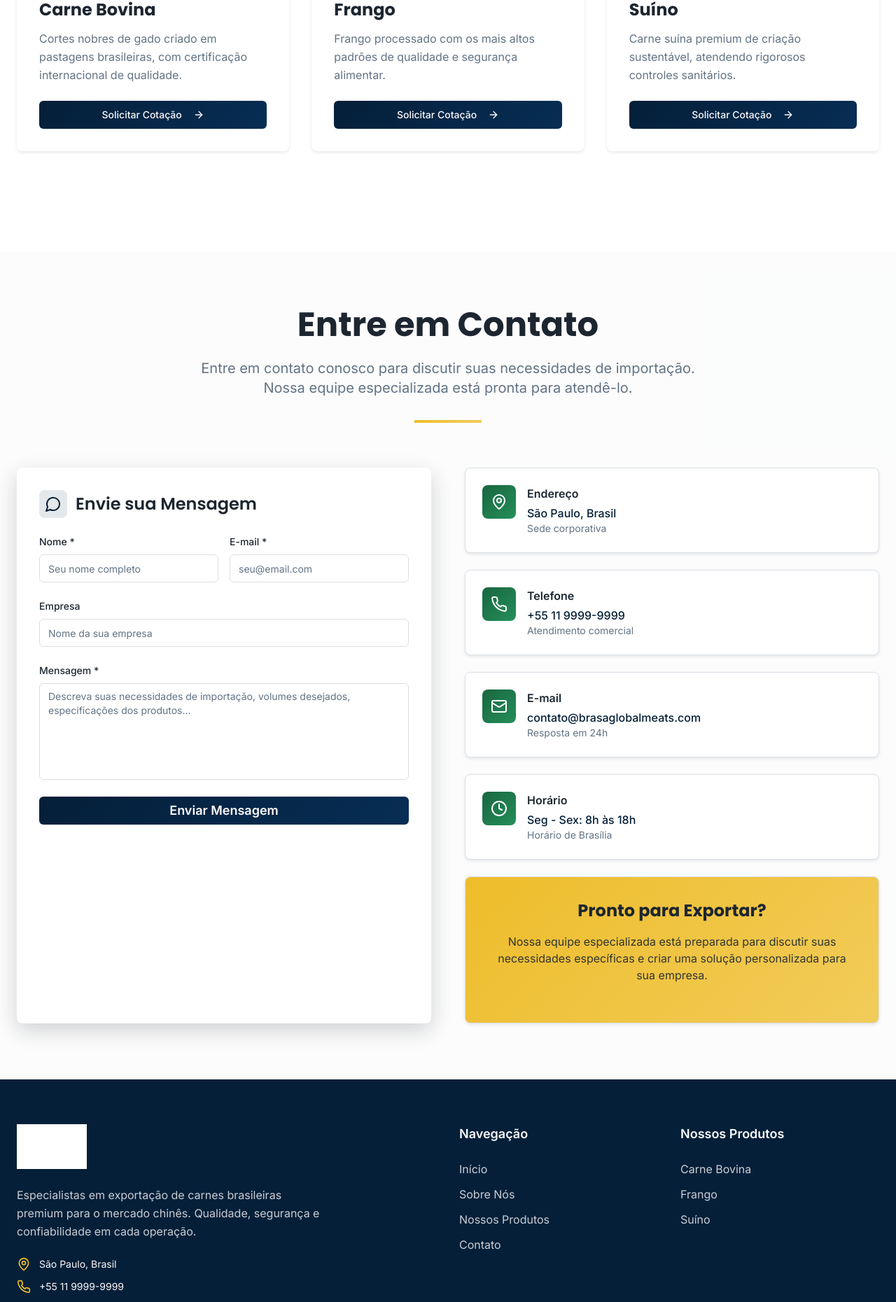
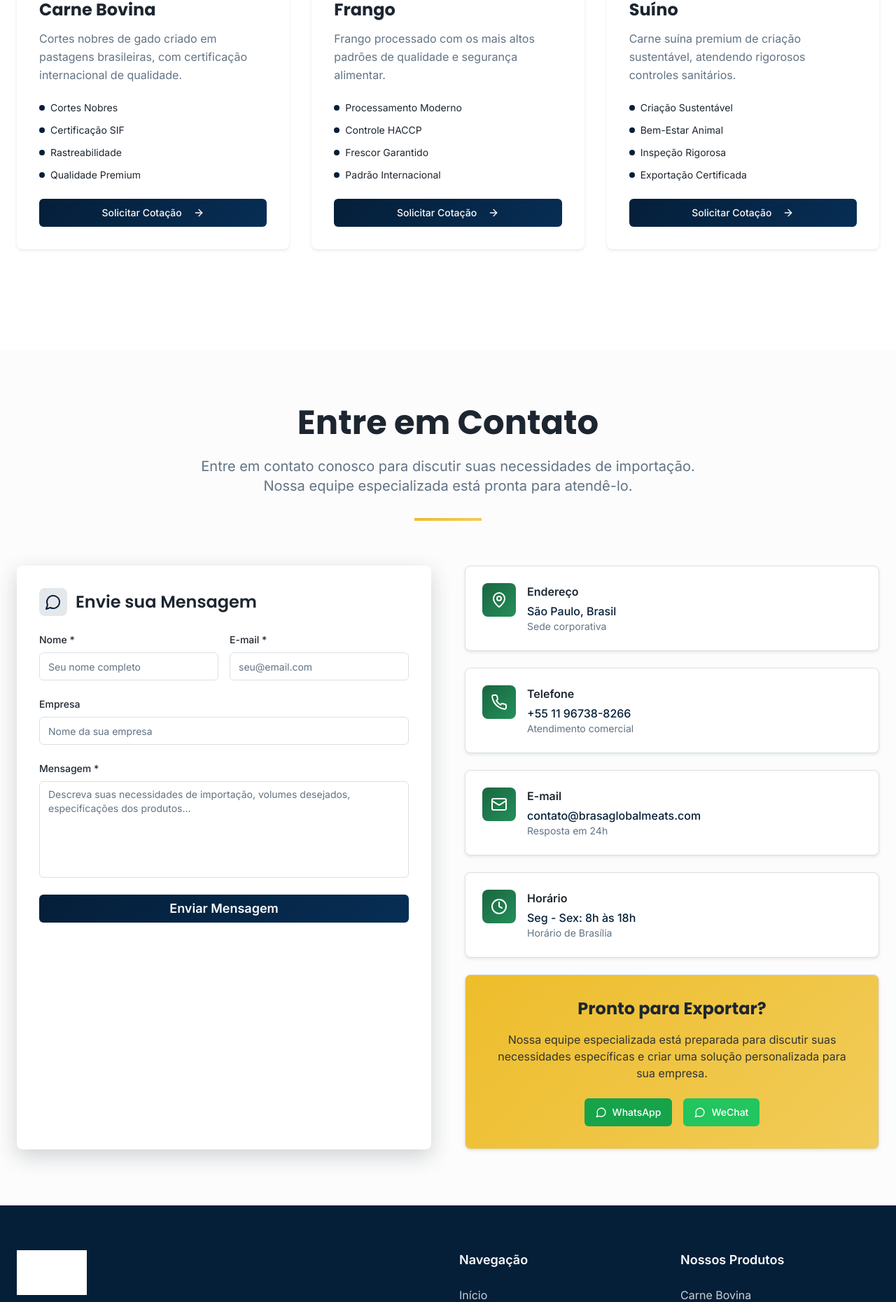
Before and after one commit to caiquestow/brasaglobal-china-connect, a React (Vite) app: page / in a window 1280 px wide. Shown: the part 2152-4012 px from the top of the page at 70% size. Built offline with nearby package versions, Linux system fonts and the light colour scheme.

Commit message:
Adicionar botões de contato
Atualiza o número de telefone e adiciona botões para WhatsApp e WeChat na seção de contato.

```diff
--- a/src/components/Contact.tsx
+++ b/src/components/Contact.tsx
@@ -4,7 +4,7 @@ import { Button } from '@/components/ui/button';
 import { Input } from '@/components/ui/input';
 import { Textarea } from '@/components/ui/textarea';
 import { useLanguage } from '@/contexts/LanguageContext';
-import { MapPin, Phone, Mail, Clock, MessageCircle } from 'lucide-react';
+import { MapPin, Phone, Mail, Clock, MessageCircle, MessageCircleIcon } from 'lucide-react';
 export const Contact = () => {
   const {
     t
@@ -130,19 +130,21 @@ export const Contact = () => {
                 <p className="mb-6 opacity-90">
                   {t('contact.ready.description')}
                 </p>
-                <div className="grid grid-cols-3 gap-4 text-center">
-                  <div>
-
-
-                  </div>
-                  <div>
-
-
-                  </div>
-                  <div>
-
-
-                  </div>
+                <div className="flex justify-center gap-4 mt-6">
+                  <Button
+                    className="bg-green-600 hover:bg-green-700 text-white flex items-center gap-2"
+                    onClick={() => window.open('https://wa.me/5511967388266', '_blank')}
+                  >
+                    <MessageCircleIcon className="h-5 w-5" />
+                    WhatsApp
+                  </Button>
+                  <Button
+                    className="bg-green-500 hover:bg-green-600 text-white flex items-center gap-2"
+                    onClick={() => window.open('weixin://dl/chat?+5511967388266', '_blank')}
+                  >
+                    <MessageCircle className="h-5 w-5" />
+                    WeChat
+                  </Button>
                 </div>
               </CardContent>
             </Card>
--- a/src/components/Products.tsx
+++ b/src/components/Products.tsx
@@ -68,7 +68,12 @@ export const Products = () => {
                 </p>
 
                 <div className="space-y-3 mb-6">
-                  {product.features.map((feature, featureIndex) => {})}
+                  {product.features.map((feature, featureIndex) => (
+                    <div key={featureIndex} className="flex items-center gap-2">
+                      <div className="w-2 h-2 bg-primary rounded-full"></div>
+                      <span className="text-sm text-foreground">{feature}</span>
+                    </div>
+                  ))}
                 </div>
 
                 <Button onClick={scrollToContact} className="w-full bg-gradient-primary hover:bg-primary-hover group">
--- a/src/contexts/LanguageContext.tsx
+++ b/src/contexts/LanguageContext.tsx
@@ -360,9 +360,9 @@ const translations: TranslationData = {
           zh: '巴西圣保罗'
         },
         phone: {
-          pt: '+55 11 9999-9999',
-          en: '+55 11 9999-9999',
-          zh: '+55 11 9999-9999'
+          pt: '+55 11 96738-8266',
+          en: '+55 11 96738-8266',
+          zh: '+55 11 96738-8266'
         },
         email: {
           pt: 'contato@brasaglobalmeats.com',
```
